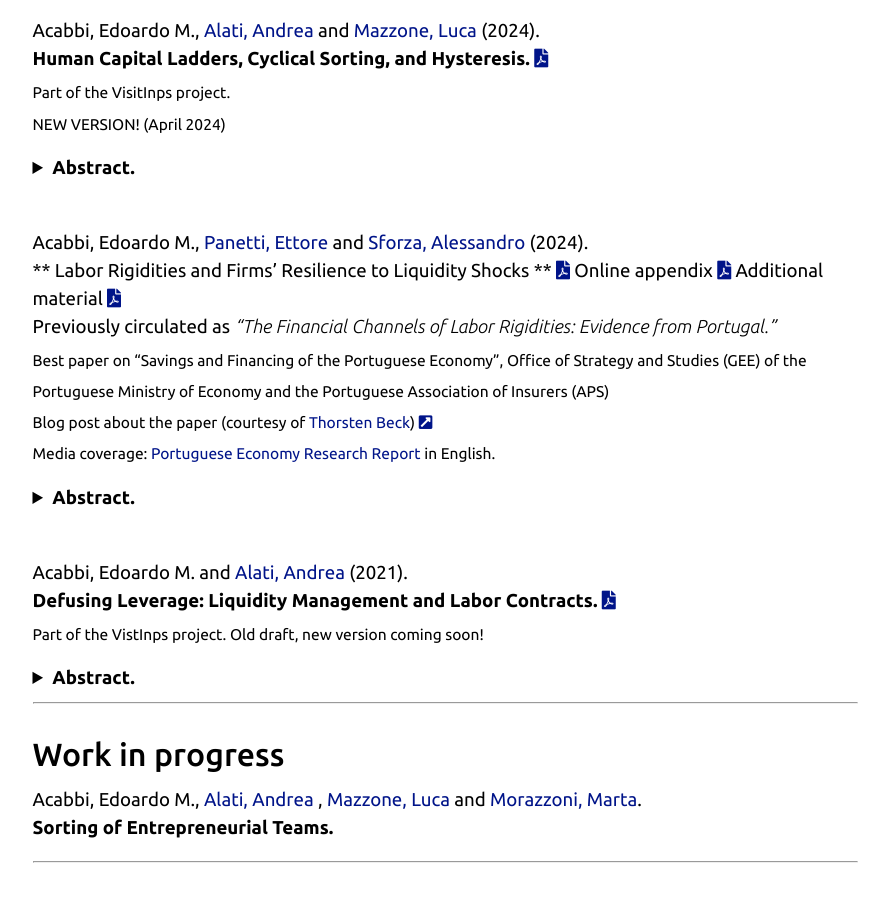
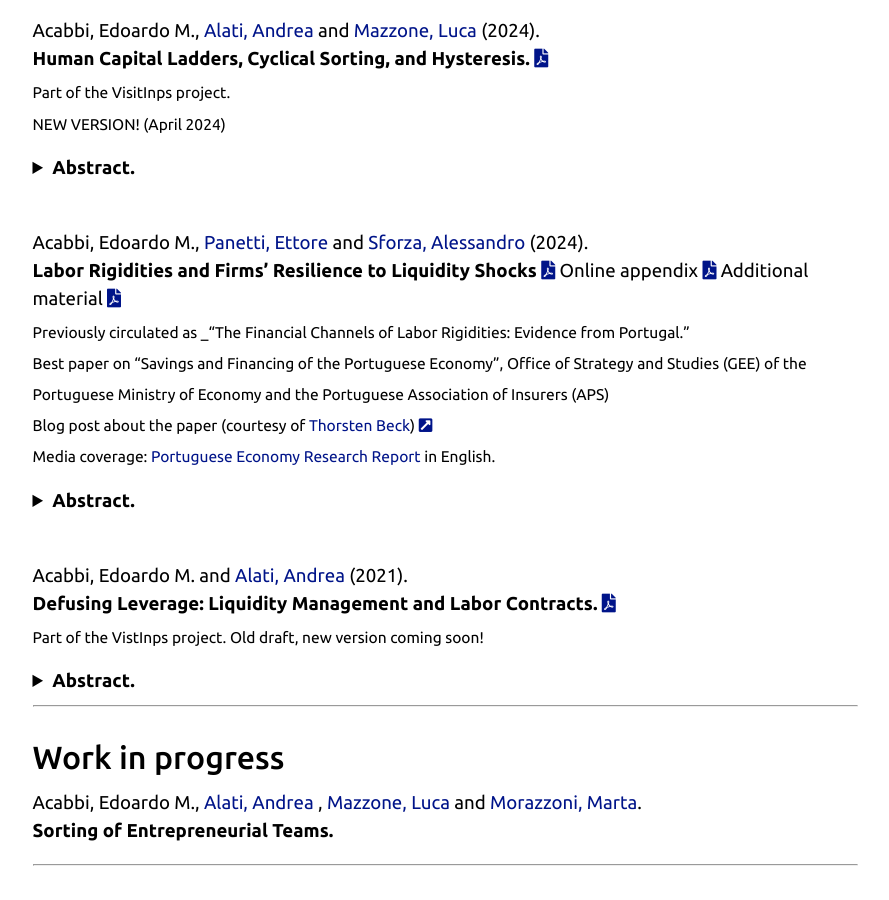
Before and after one commit to eacabbi/eacabbi.github.io, a Jekyll site: the page built from index.md, in a window 1280 px wide and 900 px high, scrolled down 1464 px. Shown: the whole window, without its empty margins (195-1084 px from the left). Built offline with Jekyll 4.4.1, drawn with Linux system fonts in a browser that asks for light colours; some web fonts are replaced.

Commit message:
corrected formatting

```diff
--- a/index.md
+++ b/index.md
@@ -61,8 +61,8 @@ Using administrative data, we document that workers acquire more human capital a
 
 <br>
 Acabbi, Edoardo M., <a href="https://sites.google.com/view/ettorepanetti"> Panetti, Ettore </a> and <a href="https://sites.google.com/site/alessandrosforza87/home"> Sforza, Alessandro</a> (2024).
-** Labor Rigidities and Firms' Resilience to Liquidity Shocks ** <a href="{{ site.url }}/docs/APS.pdf" class="{{ site.pdf_icon }}" title="{{ site.pdf_title }}" id="icon"></a> Online appendix <a href="{{ site.url }}/docs/APS_OA.pdf" class="{{ site.pdf_icon }}" title="{{ site.pdf_title }}" id="icon"></a> Additional material <a href="{{ site.url }}/docs/APS_Addendum.pdf" class="{{ site.pdf_icon }}" title="{{ site.pdf_title }}" id="icon"></a>
-<br> Previously circulated as _"The Financial Channels of Labor Rigidities: Evidence from Portugal."_
+**Labor Rigidities and Firms' Resilience to Liquidity Shocks** <a href="{{ site.url }}/docs/APS.pdf" class="{{ site.pdf_icon }}" title="{{ site.pdf_title }}" id="icon"></a> Online appendix <a href="{{ site.url }}/docs/APS_OA.pdf" class="{{ site.pdf_icon }}" title="{{ site.pdf_title }}" id="icon"></a> Additional material <a href="{{ site.url }}/docs/APS_Addendum.pdf" class="{{ site.pdf_icon }}" title="{{ site.pdf_title }}" id="icon"></a>
+<br> <sub>Previously circulated as _"The Financial Channels of Labor Rigidities: Evidence from Portugal."</sub>
 <br> <sub>Best paper on “Savings and Financing of the Portuguese Economy”, Office of Strategy and Studies (GEE) of the Portuguese Ministry of Economy and the Portuguese Association of Insurers (APS)</sub>
 <br> <sub>Blog post about the paper (courtesy of <a href="http://www.thorstenbeck.com">Thorsten Beck</a>) <a href="http://www.thorstenbeck.com/108089829/6893607/posting/interesting-papers-april-2020" class="{{ site.link_icon }}" title="{{ site.pdf_title }}"  id="icon"></a> </sub>
 <br> <sub> Media coverage: <a href="https://research.pej.pt/2020/01/07/finance-and-labor-rigidity-in-portugal/">Portuguese Economy Research Report</a> in English.</sub>
```
